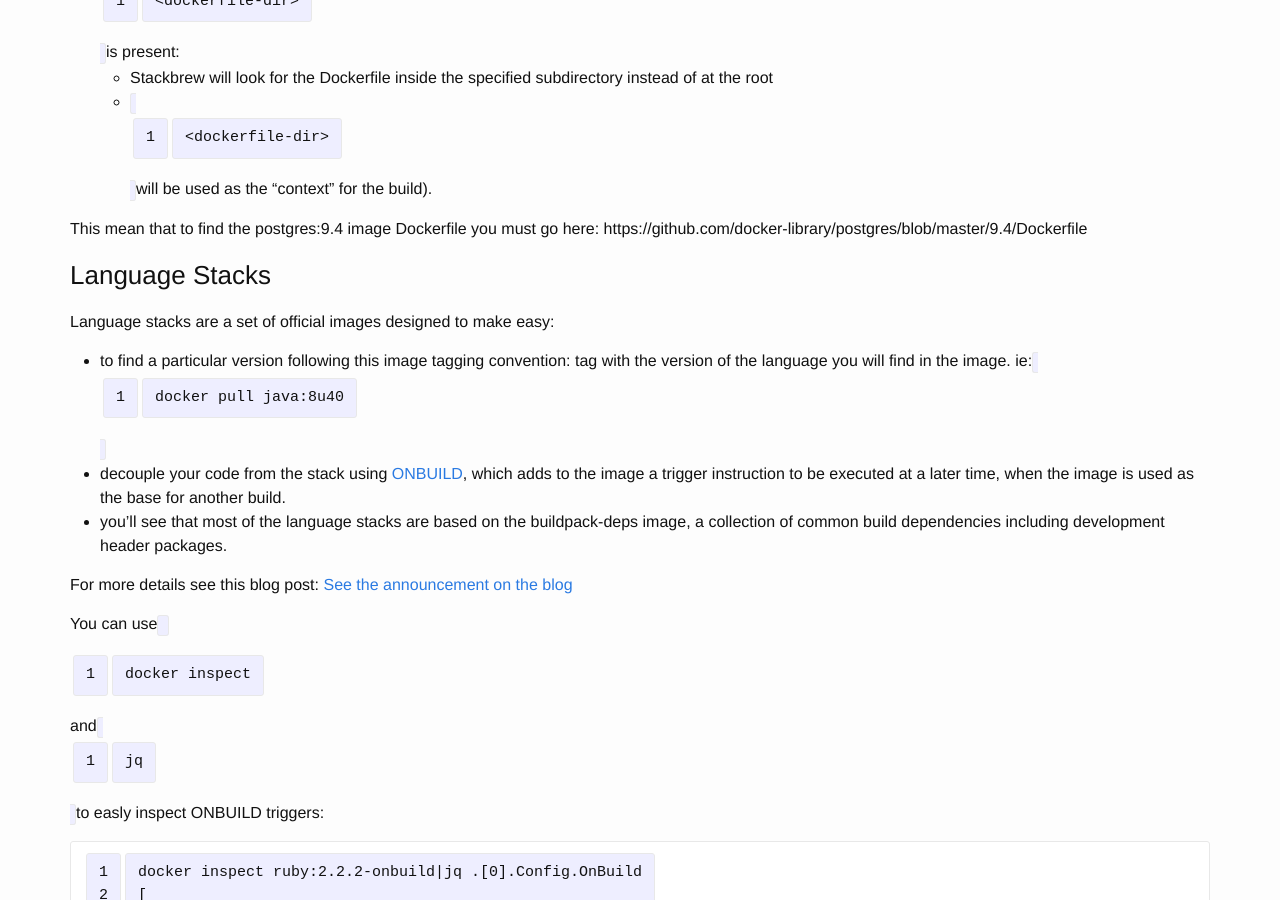
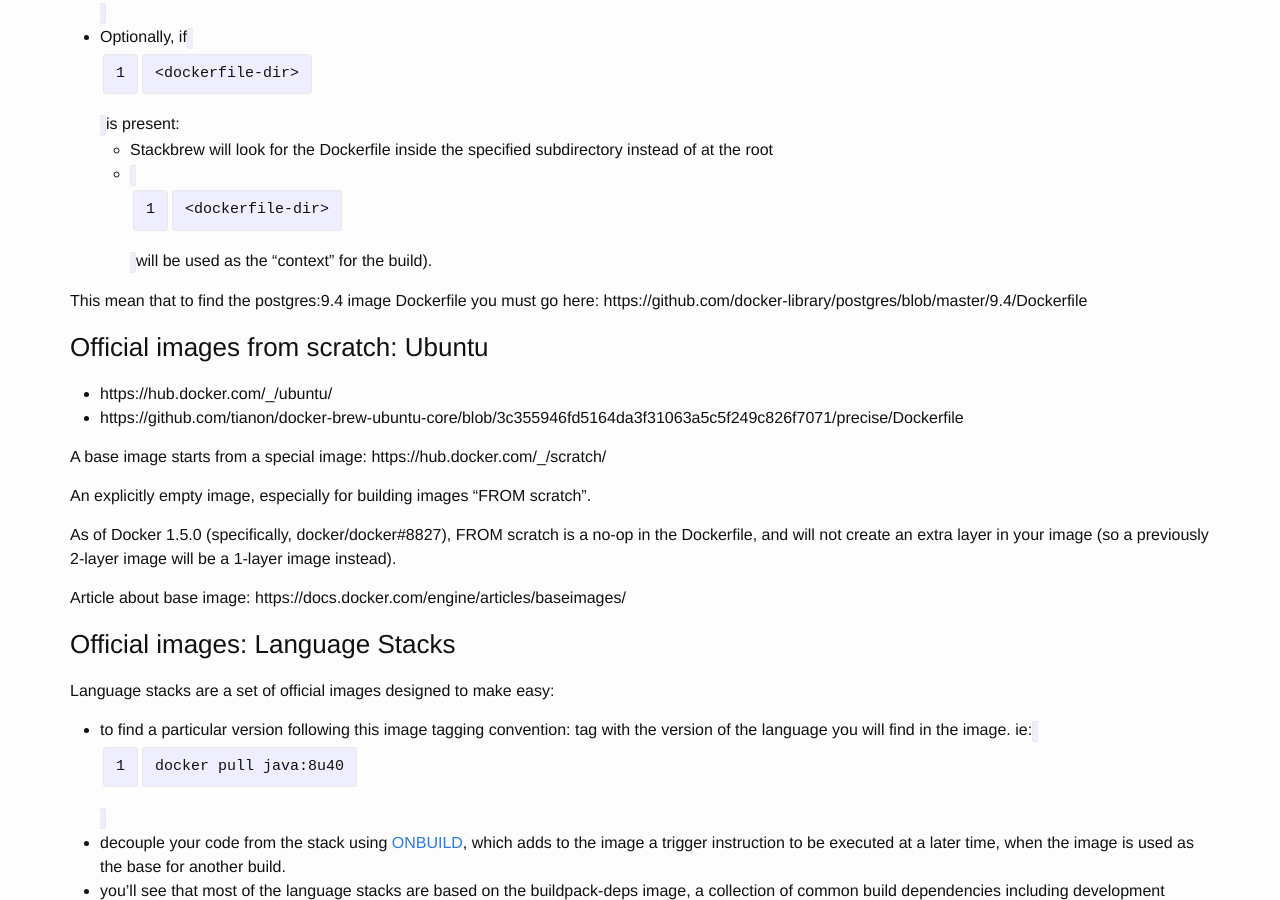
Before and after one commit to breezeight/nicola_blog, a Jekyll site: the page built from _guides/docker.markdown, in a window 1280 px wide and 900 px high, scrolled down 14332 px. Built offline with Jekyll 4.4.1, drawn with Linux system fonts in a browser that asks for light colours; some of the changed text lies outside the part shown.

Commit message:
Docker: How base official images are built

```diff
--- a/_guides/docker.markdown
+++ b/_guides/docker.markdown
@@ -350,7 +350,6 @@ The [docker-library](https://github.com/docker-library) github organization cont
 
 ### How to find the Dockerfile of an official image
 
-
 Go to the library dir: https://github.com/docker-library/official-images/tree/master/library
 
 Open the manifest, for example the Postgres manifest is https://github.com/docker-library/official-images/blob/master/library/postgres
@@ -376,7 +375,22 @@ The format of each line is `<docker-tag>: <git-url>@<git-tag-or-commit-id> <dock
 
 This mean that to find the postgres:9.4 image Dockerfile you must go here: https://github.com/docker-library/postgres/blob/master/9.4/Dockerfile
 
-### Language Stacks
+### Official images from scratch: Ubuntu
+
+* https://hub.docker.com/_/ubuntu/
+* https://github.com/tianon/docker-brew-ubuntu-core/blob/3c355946fd5164da3f31063a5c5f249c826f7071/precise/Dockerfile
+
+
+A base image starts from a special image:
+https://hub.docker.com/_/scratch/
+
+An explicitly empty image, especially for building images "FROM scratch".
+
+As of Docker 1.5.0 (specifically, docker/docker#8827), FROM scratch is a no-op in the Dockerfile, and will not create an extra layer in your image (so a previously 2-layer image will be a 1-layer image instead).
+
+Article about base image: https://docs.docker.com/engine/articles/baseimages/
+
+### Official images: Language Stacks
 
 Language stacks are a set of official images designed to make easy:
 
@@ -1329,7 +1343,13 @@ TODO:
 
 Docker Swarm is native clustering for Docker. It turns a pool of Docker hosts into a single, virtual host.
 
-
+## Docker Swarm on Azure
+
+*
+
+* https://ahmetalpbalkan.com/blog/docker-swarm-azure/
+
+* ACS preview: https://azure.microsoft.com/en-us/blog/azure-container-service-preview/
 
 # Docker Machine
 
@@ -1346,11 +1366,22 @@ Machine makes it really easy to create Docker hosts on your cloud providers and
 
 Docker Machine can also provision Swarm clusters. This can be used with any driver and will be secured with TLS.
 
+
+Cheatsheet:
+
+* docker-machine env default
+
+## Docker Machine import/export machines
+
+This is still an open issue: https://github.com/docker/machine/issues/23
+
+
+
 ## Docker Machine on Azure
 
 [Docker Machine on Azure]({{ site.url }}/guides/azure.html#azure-and-docker-machine)
 
-# Docker Compose (ex Fig tool)
+# Docker Compose
 
 ## Install
 
```
